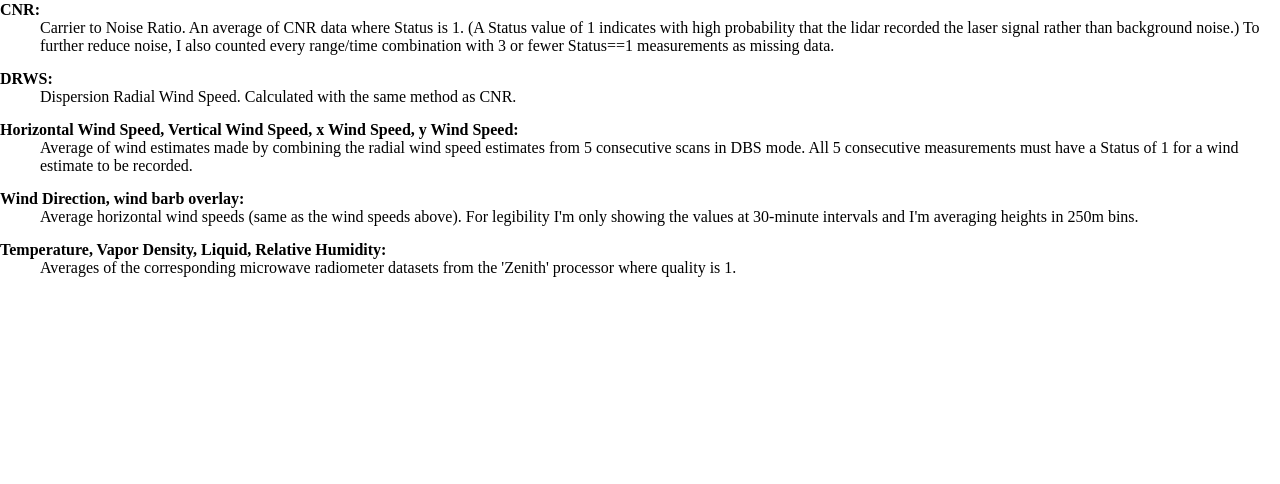
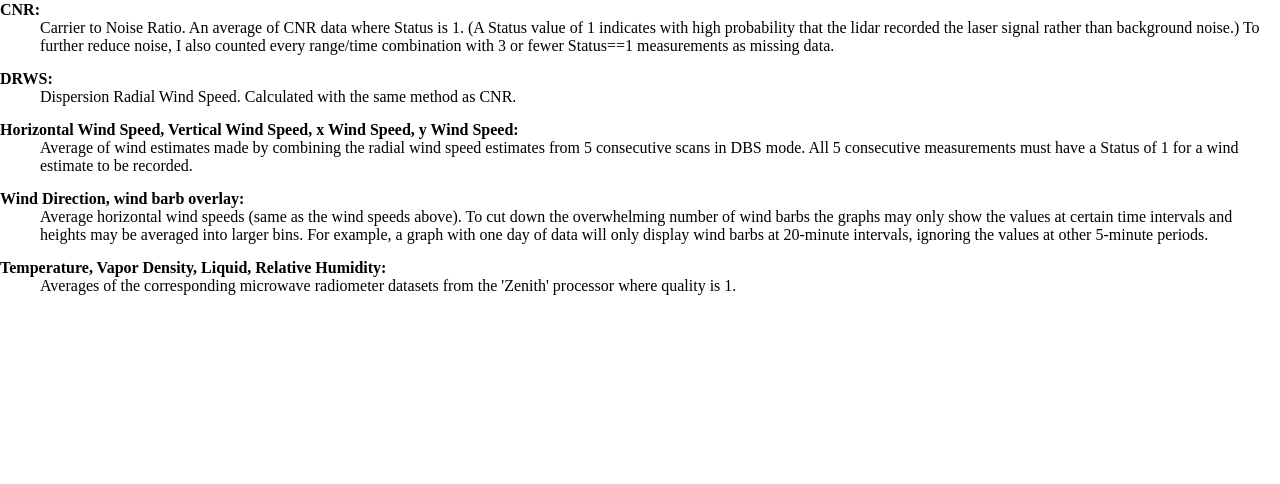
Before and after one commit to ASRCsoft/xcite_apps, a Django app: template profiles/templates/profiles/datasets.html in a window 1280 px wide. Shown: the part 167-651 px from the top of the page. Run offline with Django 3.2, Linux system fonts and the light colour scheme; the template is opened without the code that fills it, so the values that code supplies are empty.

Commit message:
Updated wind barb description to reflect new graph code

```diff
--- a/profiles/templates/profiles/datasets.html
+++ b/profiles/templates/profiles/datasets.html
@@ -27,7 +27,7 @@
 		<dt>Horizontal Wind Speed, Vertical Wind Speed, x Wind Speed, y Wind Speed</dt>
 		<dd>Average of wind estimates made by combining the radial wind speed estimates from 5 consecutive scans in DBS mode. All 5 consecutive measurements must have a Status of 1 for a wind estimate to be recorded.</dd>
 		<dt>Wind Direction, wind barb overlay</dt>
-		<dd>Average horizontal wind speeds (same as the wind speeds above). For legibility I'm only showing the values at 30-minute intervals and I'm averaging heights in 250m bins.</dd>
+		<dd>Average horizontal wind speeds (same as the wind speeds above). To cut down the overwhelming number of wind barbs the graphs may only show the values at certain time intervals and heights may be averaged into larger bins. For example, a graph with one day of data will only display wind barbs at 20-minute intervals, ignoring the values at other 5-minute periods.</dd>
 		<dt>Temperature, Vapor Density, Liquid, Relative Humidity</dt>
 		<dd>Averages of the corresponding microwave radiometer datasets from the 'Zenith' processor where quality is 1.</dd>
 	    </dl>
```
